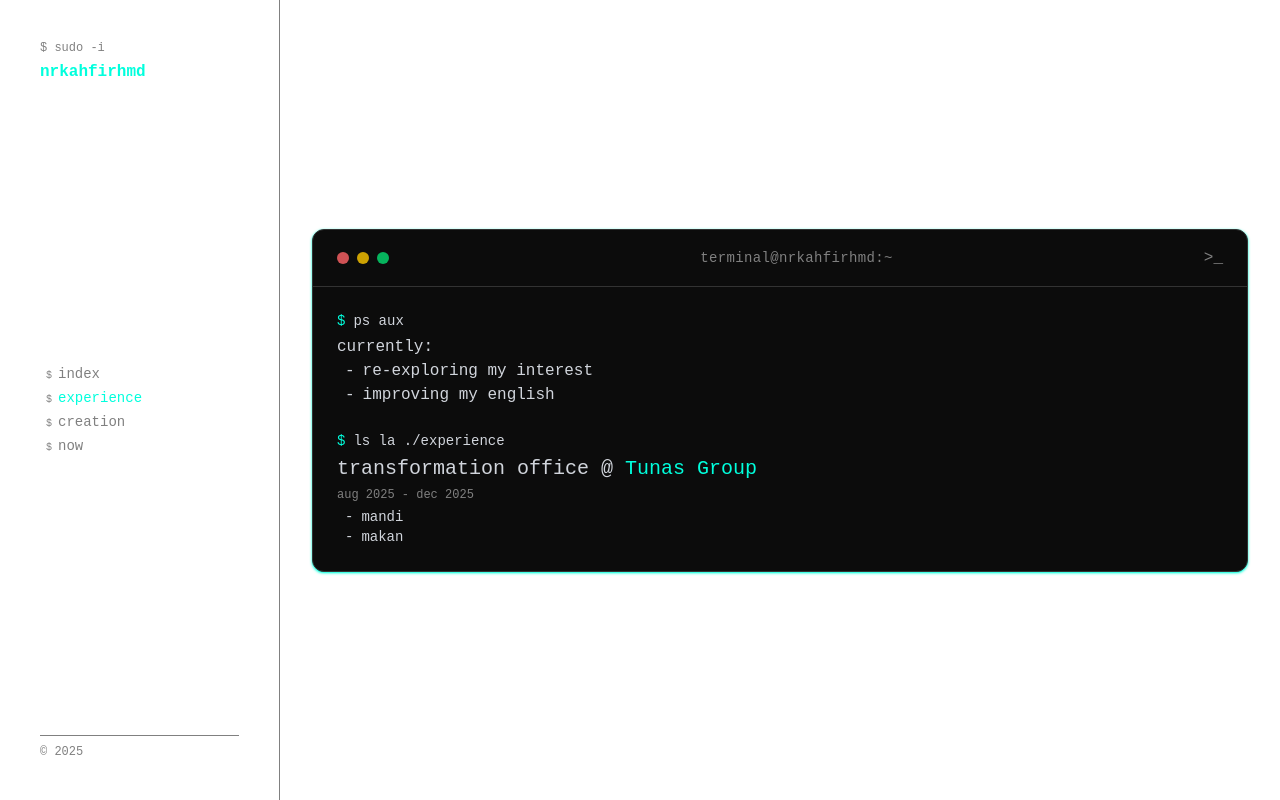
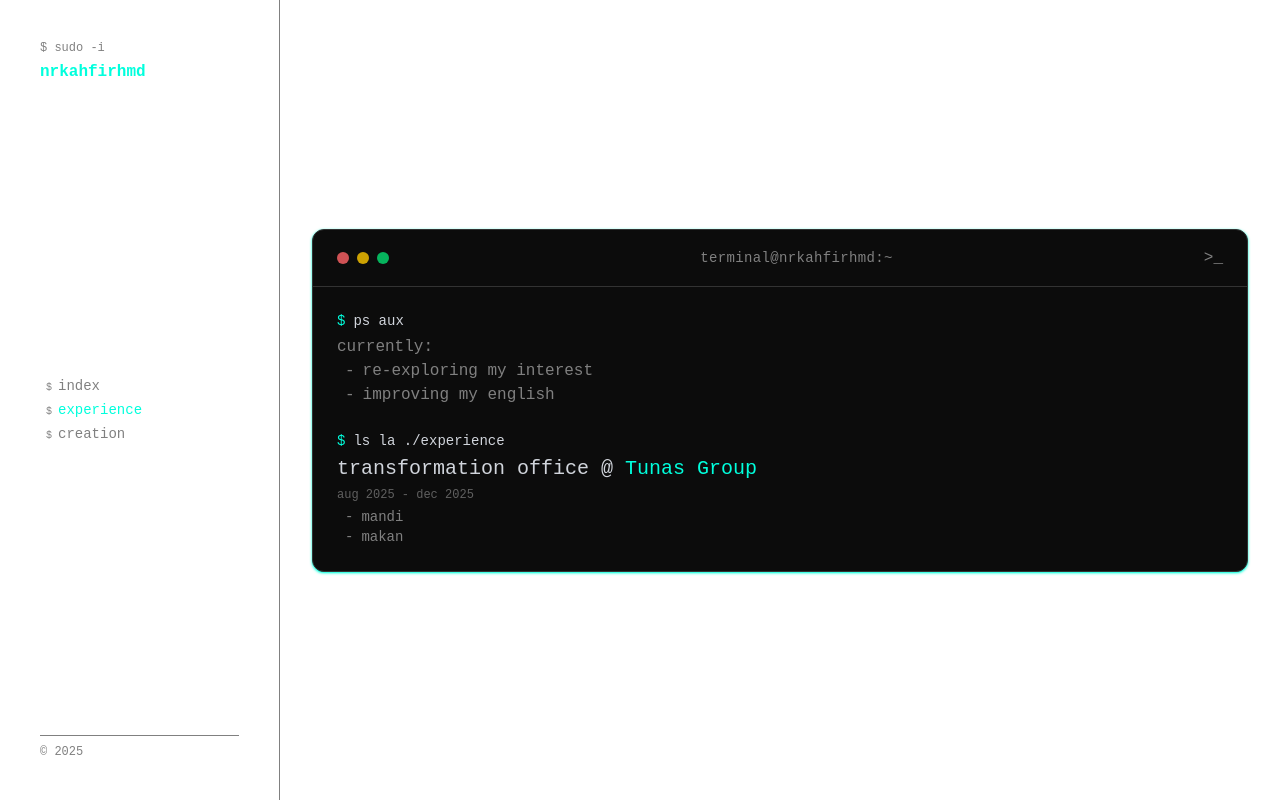
Before and after one commit to nrkahfirhmd/personal-portfolio, a React (Vite) app: page /experience in a window 1280 px wide. Built offline with nearby package versions, Linux system fonts and the light colour scheme; a web font is replaced by a local one.

Commit message:
add: crm from file

```diff
--- a/src/components/Experience.jsx
+++ b/src/components/Experience.jsx
@@ -4,10 +4,10 @@ export default function Experience({ role, company, start, end, jobdesc }) {
             <h1 className="text-xl">
                 {role} @ <span className="text-[#00ffdd]">{company}</span>
             </h1>
-            <p className="text-xs text-[#808080]">
+            <p className="text-xs text-[#606060]">
                 {start} - {end}
             </p>
-            <ul className="text-sm">
+            <ul className="text-sm text-[#808080]">
                 {jobdesc.map((item, i) => (
                     <li key={i} className="before:content-['-'] before:px-2">{item}</li>
                 ))}
--- a/src/components/Project.jsx
+++ b/src/components/Project.jsx
@@ -1,8 +1,8 @@
 export default function Project({ name, desc, links }) {
     return (
         <div className="flex flex-col gap-1">
-            <h1 className="font-bold text-2xl">{name}</h1>
-            <p className="">
+            <h1 className="text-2xl">{name}</h1>
+            <p className="text-[#808080]">
                 {desc}
             </p>
             <span className="text-xs flex gap-2">
--- a/src/components/Sidebar.jsx
+++ b/src/components/Sidebar.jsx
@@ -8,7 +8,6 @@ export default function Sidebar() {
         { label: 'index', path: '/' },
         { label: 'experience', path: '/experience' },
         { label: 'creation', path: '/creation' },
-        { label: 'now', path: '/now' },
     ]
 
     return (
--- a/src/pages/About.jsx
+++ b/src/pages/About.jsx
@@ -1,29 +1,34 @@
 import Experience from "../components/Experience";
 import Terminal from "../components/Terminal";
 import TerminalLine from "../components/TerminalLine";
+import { current_habits, experience } from "../utils/data";
 
 export default function About() {
     return (
         <>
             <Terminal>
                 <TerminalLine command="ps aux">
-                    <p>
+                    <p className="text-[#808080]">
                         currently:
                         <ul>
-                            <li className="before:content-['-'] before:px-2">re-exploring my interest</li>
-                            <li className="before:content-['-'] before:px-2">improving my english</li>
+                            {current_habits.map((item, i) => (
+                                <li key={i} className="before:content-['-'] before:px-2">{item}</li>
+                            ))}
                         </ul>
                     </p>
                 </TerminalLine>
                 <TerminalLine command="ls la ./experience">
                     <div className="flex flex-col gap-6">
-                        <Experience
-                            role={"transformation office"}
-                            company={"Tunas Group"}
-                            start={"aug 2025"}
-                            end={"dec 2025"}
-                            jobdesc={["mandi", "makan"]}
-                        />
+                        {experience.map((item, i) => (
+                            <Experience
+                                key={i}
+                                role={item.role}
+                                company={item.company}
+                                start={item.start}
+                                end={item.end}
+                                jobdesc={item.jobdesc}
+                            />
+                        ))}
                     </div>
                 </TerminalLine>
             </Terminal>
--- a/src/pages/Creation.jsx
+++ b/src/pages/Creation.jsx
@@ -1,33 +1,28 @@
 import Project from "../components/Project";
 import Terminal from "../components/Terminal";
 import TerminalLine from "../components/TerminalLine";
+import { interests, projects } from "../utils/data";
 
 export default function Creation() {
     return (
         <>
             <Terminal>
                 <TerminalLine command="ps aux">
-                    <p>
+                    <p className="text-[#808080]">
                         <p>my interests:</p>
-                        <p>backend, systems, machine learning, artificial intelligence</p>
+                        <p>{interests}</p>
                     </p>
                 </TerminalLine>
                 <TerminalLine command="ls ./projects --featured">
                     <div className="flex flex-col gap-4">
-                        <Project
-                            name={"Text2SQL"}
-                            desc={"yapping"}
-                            links={[
-                                {
-                                    "platform": "github",
-                                    "link": "kadieu.com"
-                                },
-                                {
-                                    "platform": "live",
-                                    "link": "didieu.com"
-                                }
-                            ]}
-                        />
+                        {projects.map((item, i) => (
+                            <Project
+                                key={i}
+                                name={item.name}
+                                desc={item.desc}
+                                links={item.links}
+                            />
+                        ))}
                     </div>
                 </TerminalLine>
             </Terminal>
--- a/src/pages/Hero.jsx
+++ b/src/pages/Hero.jsx
@@ -2,6 +2,7 @@ import AsciiDonut from "../components/Donut";
 import DailyQuotes from "../components/Quotes";
 import Terminal from "../components/Terminal";
 import TerminalLine from "../components/TerminalLine";
+import { bio, career, github_link, portfolio_ver, resume_link, role } from "../utils/data";
 
 export default function Hero() {
     return (
@@ -15,19 +16,19 @@ export default function Hero() {
                         <div className="flex flex-col justify-between">
                             <span>
                                 <h1 className="text-2xl">Nurkahfi Amran Rahmada</h1>
-                                <h3 className="text-[#808080]">Software AI Engineer</h3>
-                                <h3 className="text-[#808080] text-lg">Computer Science @ Padjadjaran University</h3>
+                                <h3 className="text-[#808080]">{role}</h3>
+                                <h3 className="text-[#808080] text-lg">{career}</h3>
                             </span>
                             <span className="text-sm flex gap-2 underline">
-                                <a className="hover:text-[#808080] cursor-pointer">github</a>
-                                <a className="hover:text-[#808080] cursor-pointer">resume</a>
+                                <a href={github_link} target="_blank" className="hover:text-[#808080] cursor-pointer">github</a>
+                                <a href={resume_link} target="_blank" className="hover:text-[#808080] cursor-pointer">resume</a>
                             </span>
                         </div>
                     </div>
                 </TerminalLine>
                 <TerminalLine command="cat bio.txt">
                     <p className="text-[#808080]">
-                        i have a love-hate relationship with code. sometimes i get a dopamine surge from it, but other times it makes me frustrated. yet, i'm addicted to solving complex challenges and building AI-powered solutions. this site is my personal log: a collection of work, thoughts, even my journey.
+                        {bio}
                     </p>
                 </TerminalLine>
                 <TerminalLine command="curl https://api.meaningful-quotes.com">
@@ -36,7 +37,7 @@ export default function Hero() {
                     </span>
                 </TerminalLine>
                 <TerminalLine command="portfolio --version">
-                    <p className="text-[#808080] text-xs">last update: 11 december 2025</p>
+                    <p className="text-[#808080] text-xs">last update: {portfolio_ver}</p>
                 </TerminalLine>
             </Terminal>
         </>
--- /dev/null
+++ b/src/utils/data.jsx
@@ -0,0 +1,44 @@
+export var portfolio_ver = "11 december 2025"
+
+export var role = "Software AI Engineer"
+
+export var career = "Computer Science @ Padjadjaran University"
+
+export var github_link = "https://github.com/nrkahfirhmd"
+
+export var resume_link = "https://drive.google.com/file/d/1HXmg55788wwLjkgeVSbsvLMDU1kLGiRw/view"
+
+export var bio = "i have a love-hate relationship with code. sometimes i get a dopamine surge from it, but other times it makes me frustrated. yet, i'm addicted to solving complex challenges and building AI-powered solutions. this site is my personal log: a collection of work, thoughts, even my journey."
+
+export var current_habits = [
+    're-exploring my interest',
+    'improving my english'
+]
+
+export var experience = [
+    {
+        role: "transformation office",
+        company: "Tunas Group",
+        start: "aug 2025",
+        end: "dec 2025",
+        jobdesc: [
+            "mandi",
+            "makan"
+        ]
+    }
+]
+
+export var interests = "software development, systems, machine learning, artificial intelligence"
+
+export var projects = [
+    {
+        name: "Text2SQL",
+        desc: "yap",
+        links: [
+            {
+                platform: "github",
+                link: ""
+            }
+        ]
+    }
+]
```
